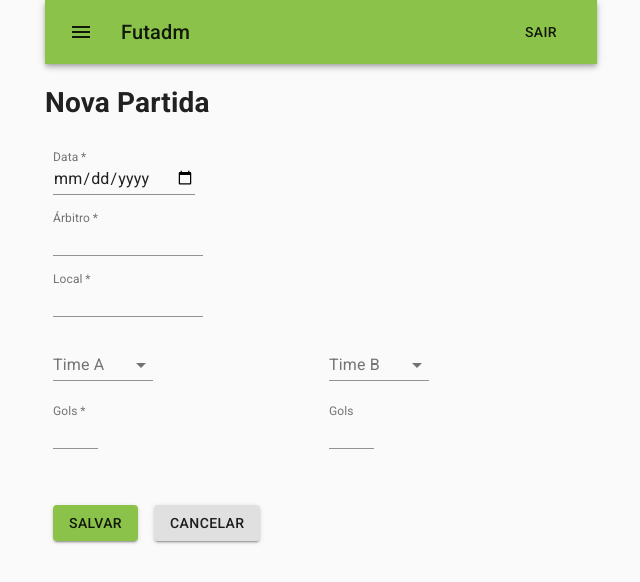
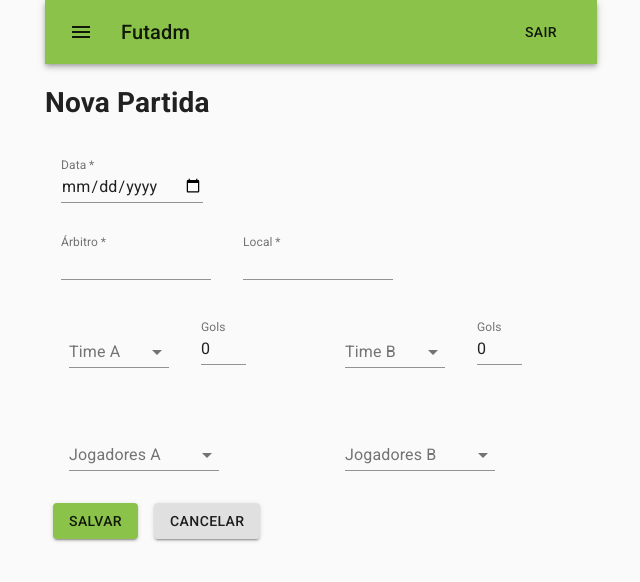
Before and after one commit to dsm-cefet-rj/trabalho-integrado-2020-1-grupo-5, a React (Create React App) app in the folder src/front-end/: page /partidas/1 in a window 1280 px wide. Shown: the top 582 px of the page, without its empty margins (319-959 px from the left). Built offline with nearby package versions, Linux system fonts and the light colour scheme; data requests are answered from the project's data file.

Commit message:
Terminando interface do módulo Partidas

```diff
--- a/src/front-end/src/components/partidas/FormPartida.js
+++ b/src/front-end/src/components/partidas/FormPartida.js
@@ -57,7 +57,7 @@ const useStyles = makeStyles((theme) => ({
         margin: 2,
       },
       formControl: {
-        //margin: theme.spacing(2),
+        margin: theme.spacing(2),
         //minWidth: 120,
         //maxWidth: 300,
       },
@@ -144,6 +144,7 @@ const useStyles = makeStyles((theme) => ({
 
                 <form onSubmit={handleSubmit(onSubmit)} className={classes.form} noValidate autoComplete="off" >
                     <TextField
+                        className={classes.formControl}
                         id="data_partida"
                         label="Data"
                         name="data"
@@ -158,6 +159,7 @@ const useStyles = makeStyles((theme) => ({
                     />
                     <br/>
                     <TextField
+                        className={classes.formControl}
                         id="arbitro_partida"
                         label="Árbitro"
                         name="arbitro"
@@ -170,8 +172,9 @@ const useStyles = makeStyles((theme) => ({
                         size="small"
                         required
                     />
-                    <br/>
+
                     <TextField
+                        className={classes.formControl}
                         id="local_partida"
                         label="Local"
                         name="local"
@@ -184,13 +187,12 @@ const useStyles = makeStyles((theme) => ({
                         size="small"
                         required
                     />
-                    <br/>
 
                     <Grid container>
                         <Grid container item xs={6} >
                             <Grid>
                                 <FormControl
-                                        //className={classes.formControl}
+                                        className={classes.formControl}
                                         error={Boolean(errors.time_A)}>
                                     <InputLabel>Time A</InputLabel>
                                     <Controller
@@ -204,7 +206,6 @@ const useStyles = makeStyles((theme) => ({
                                         </Select>
                                     }
                                     style = {{width: 100}}
-                                    InputLabelProps={{ shrink: true }}
                                     name="time_A"
                                     control={control}
                                     defaultValue={partidaOnLoad.id == null ? '' : partidaOnLoad.time_A}
@@ -213,14 +214,14 @@ const useStyles = makeStyles((theme) => ({
                                     {errors.time_A?.message}
                                     </FormHelperText>
                                 </FormControl>
-                                <br/><br/>
                                 <TextField
+                                    className={classes.formControl}
                                     id="gols_time_A"
                                     label="Gols"
                                     name="gols_time_A"
                                     type="number"
                                     size="small"
-                                    defaultValue={partidaOnLoad.gols_time_A}
+                                    defaultValue={partidaOnLoad.id == null ? 0 : partidaOnLoad.gols_time_A}
                                     inputRef={register}
                                     InputProps={{
                                         inputProps: {
@@ -231,25 +232,29 @@ const useStyles = makeStyles((theme) => ({
                                     error={errors.gols_time_A?.message ? true: false}
                                     InputLabelProps={{ shrink: true }}
                                     style = {{width: 45}}
-                                    required
                                 />
                             </Grid>
-                           {/*
+
                             <Grid container>
-                                <FormControl className={classes.formControl}>
-                                    <InputLabel>Jogadores</InputLabel>
+                                <FormControl
+                                    className={classes.formControl}
+                                    error={Boolean(errors.jogador_time_A)}
+                                >
+                                    {/*<InputLabel>Jogadores</InputLabel>*/}
                                     <br/>
                                     <Controller
                                         control={control}
                                         name="jogador_time_A"
-                                        style = {{width: 150}}
-                                        defaultValue={[]}
+                                        defaultValue={partidaOnLoad.id == null ? [] : partidaOnLoad.jogador_time_A}
                                         render={({ onChange, value }) => {
                                             console.log(value);
                                             return (
                                                 <TextField
-                                                    //classes={{ root: classes.root }}
+                                                    classes={classes.formControl}
                                                     select
+                                                    label="Jogadores A"
+                                                    style = {{width: 150}}
+                                                    //InputLabelProps={{ shrink: true }}
                                                     SelectProps={{
                                                         multiple: true,
                                                         value: value,
@@ -263,7 +268,7 @@ const useStyles = makeStyles((theme) => ({
                                                 >
                                                     {jogadores.map((jogador) => (
                                                         <MenuItem key={jogador.id} value={jogador.nome}>
-                                                            <Checkbox checked={jogadoresTimeA.includes(jogador.nome)} />
+                                                            <Checkbox checked={value.includes(jogador.nome)} />
                                                             <ListItemText primary={jogador.nome} />
                                                         </MenuItem>
                                                     ))}
@@ -272,13 +277,13 @@ const useStyles = makeStyles((theme) => ({
                                         }}
                                     />
                                 </FormControl>
-                            </Grid>*/}
+                            </Grid>
                         </Grid>
 
                         <Grid container item xs={6}>
                             <Grid >
                             <FormControl
-                                        //className={classes.formControl}
+                                        className={classes.formControl}
                                         error={Boolean(errors.time_B)}>
                                     <InputLabel>Time B</InputLabel>
                                     <Controller
@@ -301,14 +306,15 @@ const useStyles = makeStyles((theme) => ({
                                     {errors.time_B?.message}
                                     </FormHelperText>
                                 </FormControl>
-                                <br/><br/>
+
                                 <TextField
+                                    className={classes.formControl}
                                     id="gols_time_B"
                                     label="Gols"
                                     name="gols_time_B"
                                     type="number"
                                     size="small"
-                                    defaultValue={partidaOnLoad.gols_time_B}
+                                    defaultValue={partidaOnLoad.id == null ? 0 : partidaOnLoad.gols_time_B}
                                     inputRef={register}
                                     InputProps={{
                                         inputProps: {
@@ -321,41 +327,52 @@ const useStyles = makeStyles((theme) => ({
                                     style = {{width: 45}}
                                 />
                             </Grid>
-                            {/*
+
                             <Grid container >
-                                <FormControl className={classes.formControl}>
-                                    <InputLabel>Jogadores</InputLabel>
-
-                                    <Select
-                                        id="jogador_time_B"
+                                    <FormControl
+                                        className={classes.formControl}
+                                        error={Boolean(errors.jogador_time_B)}
+                                    >
+                                        {/*<InputLabel>Jogadores</InputLabel>*/}
+                                        <br/>
+                                        <Controller
+                                            control={control}
                                             name="jogador_time_B"
-                                        multiple
-                                        defaultValue={jogadoresTimeB}
-                                        onChange={addJogadorTimeB}
-                                        control={control}
-                                        input={<Input />}
-                                        renderValue={(selected) => (
+                                            defaultValue={partidaOnLoad.id == null ? [] : partidaOnLoad.jogador_time_B}
+                                            render={({ onChange, value }) => {
+                                                console.log(value);
+                                                return (
+                                                    <TextField
+                                                        classes={classes.formControl}
+                                                        select
+                                                        label="Jogadores B"
+                                                        style = {{width: 150}}
+                                                        //InputLabelProps={{ shrink: true }}
+                                                        SelectProps={{
+                                                            multiple: true,
+                                                            value: value,
+                                                            renderValue: (selected) =>
                                                                 <div className={classes.chips}>
                                                                     {selected.map((value) => (
-                                                    <Chip key={value} label={value} className={classes.chip} />
-                                                ))}
-                                            </div>
-                                        )}
-                                        MenuProps={MenuProps}
-                                        style = {{width: 150}}
+                                                                        <Chip key={value} label={value} className={classes.chip} />))}
+                                                                </div>,
+                                                            onChange: onChange
+                                                        }}
                                                     >
                                                         {jogadores.map((jogador) => (
-                                            <MenuItem key={jogador.id} value={jogador.nome} >
-                                                <Checkbox checked={jogadoresTimeB.indexOf(jogador.nome) > -1} />
+                                                            <MenuItem key={jogador.id} value={jogador.nome}>
+                                                                <Checkbox checked={value.includes(jogador.nome)} />
                                                                 <ListItemText primary={jogador.nome} />
                                                             </MenuItem>
                                                         ))}
-                                    </Select>
+                                                    </TextField>
+                                                );
+                                            }}
+                                        />
                                     </FormControl>
-                            </Grid>*/}
                             </Grid>
                         </Grid>
-                     <br/><br/>
+                    </Grid>
 
                     <Button type="submit" id="salva_partida" name="btn_salvar_jogador" variant="contained" color="primary">Salvar</Button>
                     <Button type="submit" id="cancela_partida" name="cancela_partida" variant="contained" onClick={() => { history.push('/partidas') }}>Cancelar</Button>
--- a/src/front-end/src/components/partidas/PartidaSchema.js
+++ b/src/front-end/src/components/partidas/PartidaSchema.js
@@ -23,13 +23,13 @@ export let partidaSchema = object().shape(
         gols_time_A: number().required().min(0).max(99).typeError('O campo é obrigatório.'),
         time_B: string().required(),
         gols_time_B: number().required().min(0).max(99).typeError('O campo é obrigatório.'),
-        /*jogador_time_A: array().of(
+        jogador_time_A: array().of(
             string().required(),
         )
             .required(),
         jogador_time_B: array().of(
             string().required(),
         )
-            .required()*/
+            .required()
     }
 )
```
Also changed, not shown: src/front-end/src/components/partidas/VisualizarPartida.js (+18 -14 lines). Lines whose indentation alone changed are shown as unchanged.
